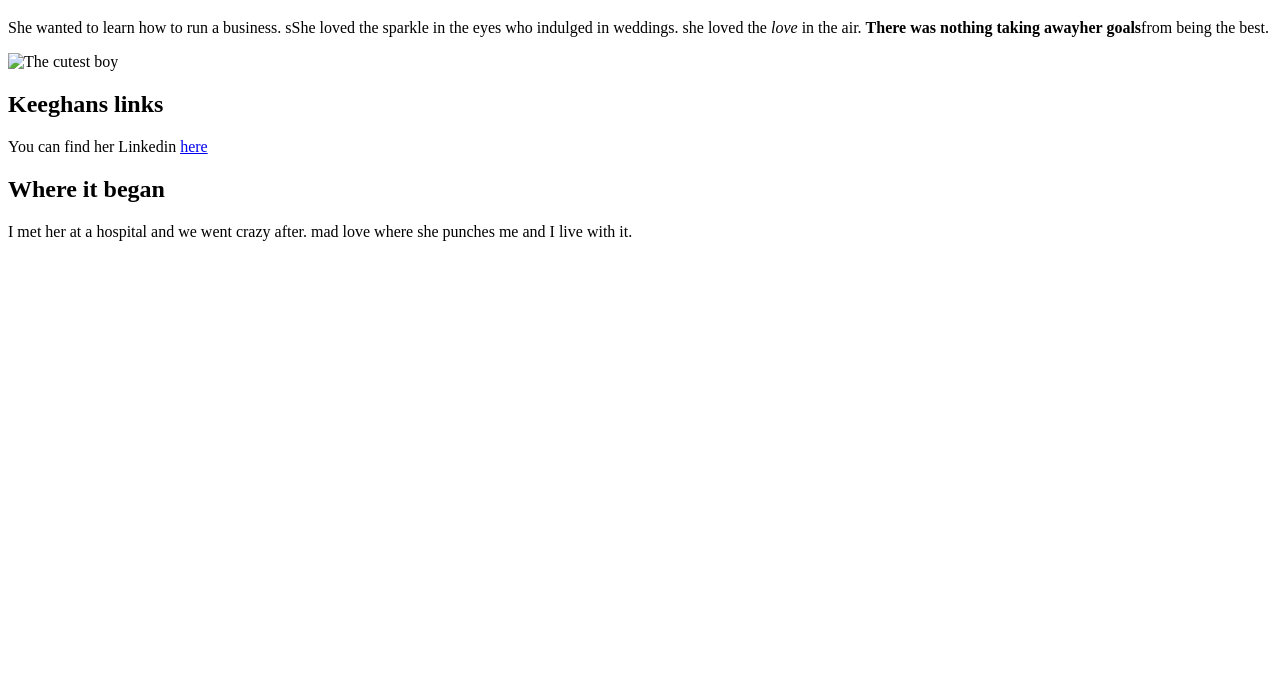
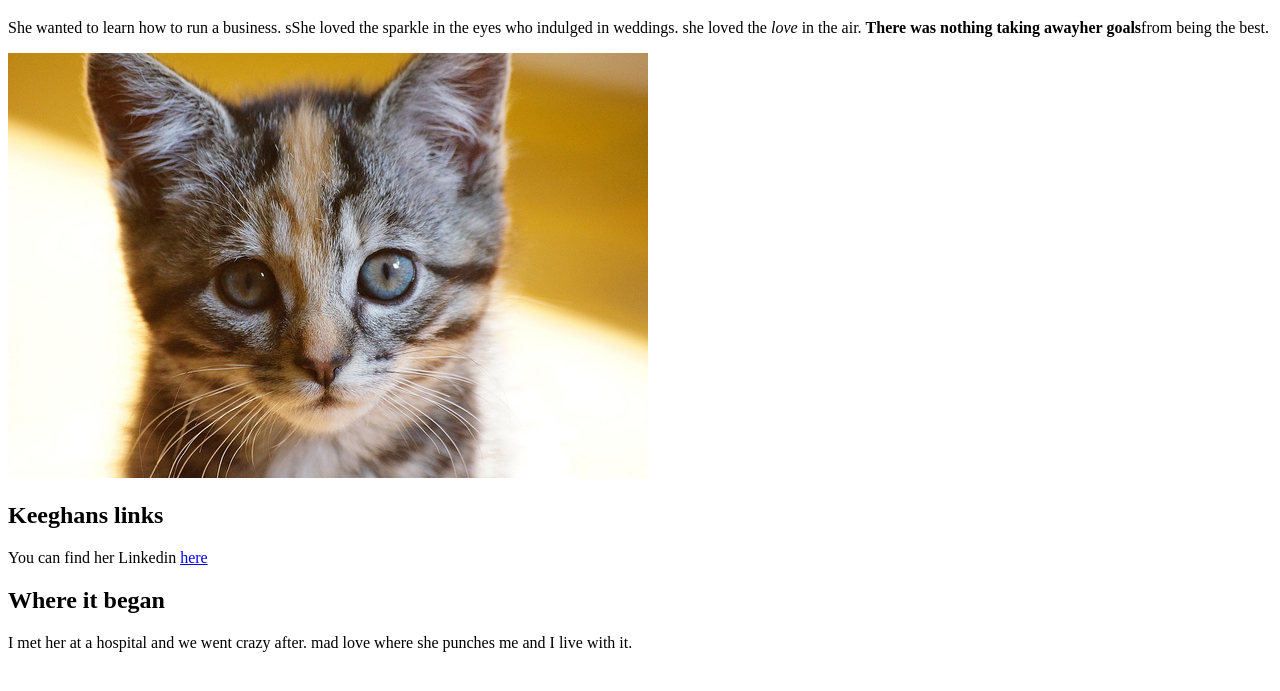
Before and after one commit to okey-dot/sample_website, a plain HTML site: page index.html in a window 1280 px wide. Shown: the part 61-752 px from the top of the page. Drawn offline with Linux system fonts and the light colour scheme.

Commit message:
fixed photo bug

```diff
--- a/index.html
+++ b/index.html
@@ -9,7 +9,7 @@
     <p>
 She wanted to learn how to run a business. sShe loved the sparkle in the eyes who indulged in weddings. she loved the <em>love</em> in the air. <strong>There was nothing taking awayher goals</strong>from being the best.
     </p>
-    <img src="kitten.jpg" alt="The cutest boy">
+    <img src="images/kitten.jpg" alt="The cutest boy">
     <h2>Keeghans links</h2>
     You can find her Linkedin <a href="https://ca.linkedin.com/in/keeghan-gillis-2282181a3">here</a>
 <h2>Where it began</h2>
```
